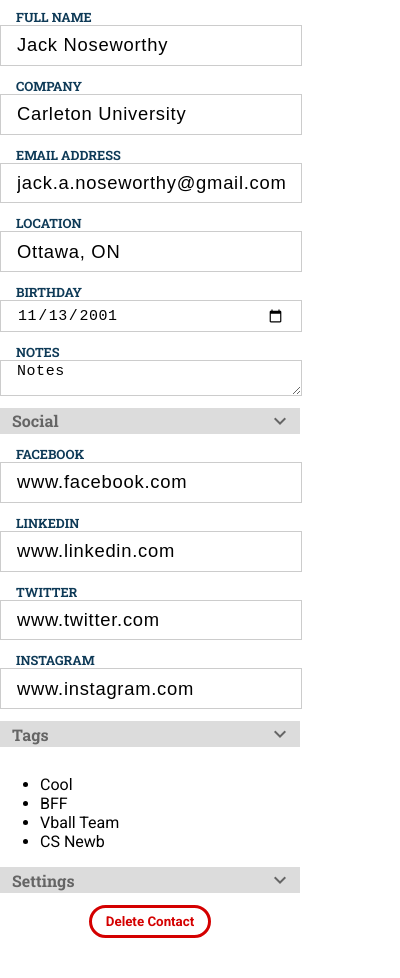
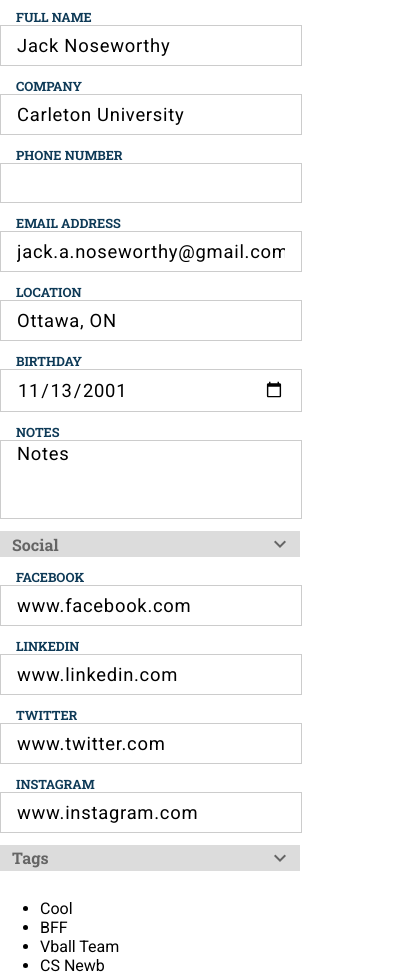
Before and after one commit to max-chu/Onebook, a browser extension: page extension/popup/profile/profile.html in a window 400 px wide. Shown: the part 140-1118 px from the top of the page. Before the commit the page ends 1090 px from the top, so only its background shows below. Drawn offline with Linux system fonts and the light colour scheme.

Commit message:
Updated profile fields CSS
Added phone number
Edited birthday, notes

```diff
--- a/extension/popup/profile/profile.css
+++ b/extension/popup/profile/profile.css
@@ -128,12 +128,21 @@ h2 {
     padding-right: 16px;
     border: solid 0.5px #cccccc;
 
+    font-family: 'Roboto';
     font-size: 1.15em;
     letter-spacing: 0.04em;
 }
 
-textarea {
+.input-section > textarea {
     max-width: 100%;
+    height: 4em;
+    outline: none;
+    resize: none;
+}
+
+.input-section > input[type="date"] {
+    padding-top: 2px;
+    padding-bottom: 2px;
 }
 
 /* General */
--- a/extension/popup/profile/profile.html
+++ b/extension/popup/profile/profile.html
@@ -49,6 +49,11 @@
                     <div class="input-section">
                         <label>COMPANY</label>
                         <input id="input-company" type="text"/>
+                    </div>
+
+                    <div class="input-section">
+                        <label>PHONE NUMBER</label>
+                        <input id="input-phone" type="tel"/>
                     </div>
 
                     <div class="input-section">
```
